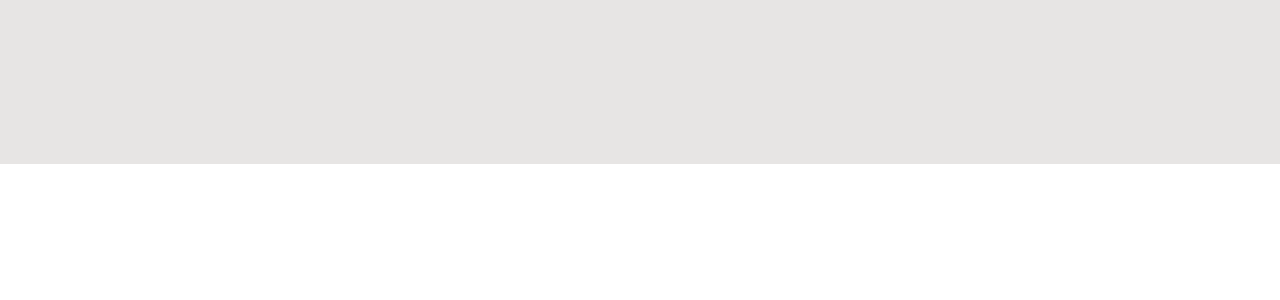
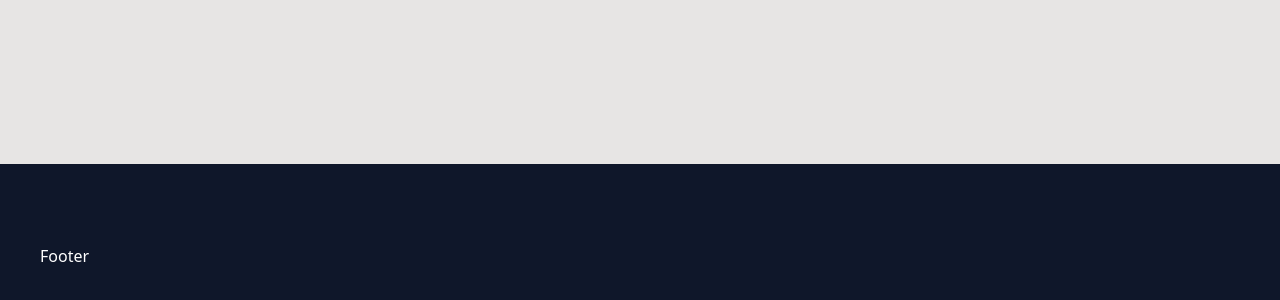
Before and after one commit to teovlt/JL-psy-bron, a React (Vite) app: page /patient in a window 1280 px wide. Shown: the part 696-996 px from the top of the page. Before the commit the page ends 860 px from the top, so only its background shows below. Built offline with nearby package versions, Linux system fonts and the light colour scheme.

Commit message:
Create footer component (empty)

```diff
--- /dev/null
+++ b/src/components/Footer.jsx
@@ -0,0 +1,7 @@
+import React from 'react'
+
+const Footer = () => {
+  return <div className='bg-primary px-10 py-20 text-white'>Footer</div>
+}
+
+export default Footer
--- a/src/router/router.jsx
+++ b/src/router/router.jsx
@@ -5,6 +5,7 @@ import Home from '../pages/Home'
 import Analyse from '../pages/Analyse'
 import Patient from '../pages/Patient'
 import Navbar from '../components/Navbar'
+import Footer from '../components/Footer'
 
 const AppRouter = () => {
   return (
@@ -15,6 +16,7 @@ const AppRouter = () => {
         <Route path='/analyse' element={<Analyse />} />
         <Route path='/patient' element={<Patient />} />
       </Routes>
+      <Footer />
     </Router>
   )
 }
```
